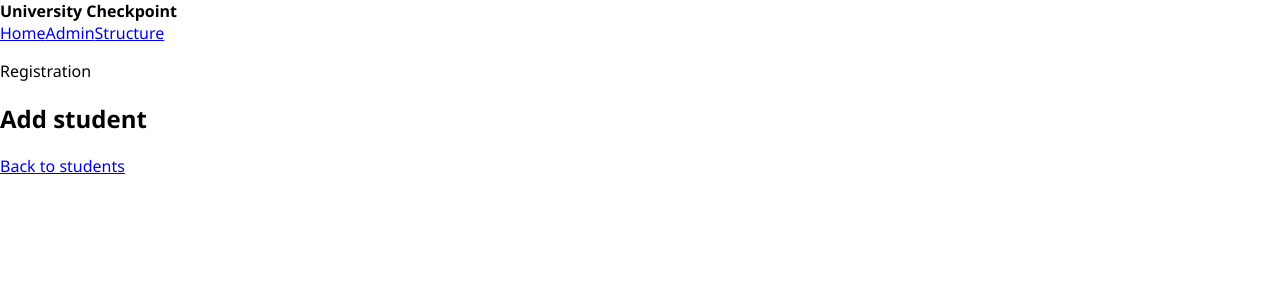
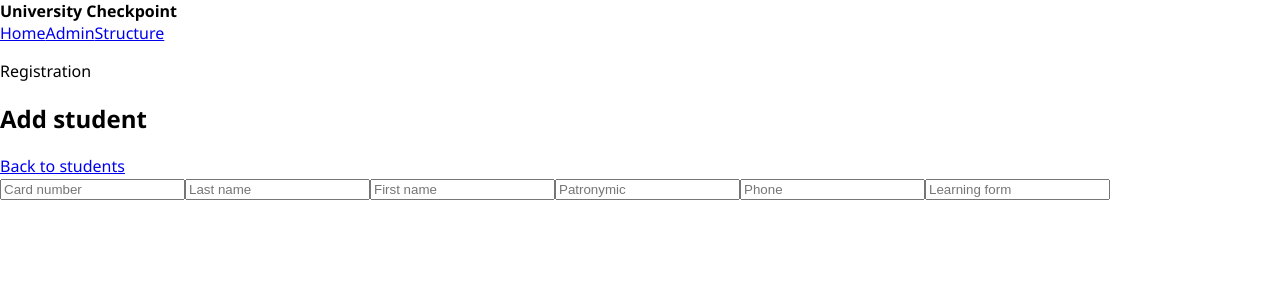
Before and after one commit to AndrUsHka64/university-checkpoint, a React (Vite) app in the folder reactFronted/: page /admin/institutes/1/groups/1/students/new in a window 1280 px wide. Shown: the top 300 px of the page. Built offline with nearby package versions, Linux system fonts and the light colour scheme; no server answers.

Commit message:
feat(s3-02): Implement student data form

```diff
--- a/reactFronted/src/pages/AddStudent.jsx
+++ b/reactFronted/src/pages/AddStudent.jsx
@@ -1,7 +1,23 @@
+import { useState } from "react";
 import { Link, useParams } from "react-router-dom";
+
+const initialForm = {
+    card_id: "",
+    last_name: "",
+    first_name: "",
+    patronymic: "",
+    phone: "",
+    learning_form: "",
+};
 
 function AddStudent() {
     const { instituteId, groupId } = useParams();
+    const [form, setForm] = useState(initialForm);
+
+    const handleChange = (event) => {
+        const { name, value } = event.target;
+        setForm((prev) => ({ ...prev, [name]: value }));
+    };
 
     return (
         <section className="panel">
@@ -10,6 +26,7 @@ function AddStudent() {
                 <h1>Add student</h1>
             </div>
 
+            <form className="stack-form">
                 <div className="toolbar">
                     <Link
                         className="button ghost"
@@ -18,6 +35,49 @@ function AddStudent() {
                         Back to students
                     </Link>
                 </div>
+
+                <div className="form-grid">
+                    <input
+                        name="card_id"
+                        placeholder="Card number"
+                        value={form.card_id}
+                        onChange={handleChange}
+                        required
+                    />
+                    <input
+                        name="last_name"
+                        placeholder="Last name"
+                        value={form.last_name}
+                        onChange={handleChange}
+                        required
+                    />
+                    <input
+                        name="first_name"
+                        placeholder="First name"
+                        value={form.first_name}
+                        onChange={handleChange}
+                        required
+                    />
+                    <input
+                        name="patronymic"
+                        placeholder="Patronymic"
+                        value={form.patronymic}
+                        onChange={handleChange}
+                    />
+                    <input
+                        name="phone"
+                        placeholder="Phone"
+                        value={form.phone}
+                        onChange={handleChange}
+                    />
+                    <input
+                        name="learning_form"
+                        placeholder="Learning form"
+                        value={form.learning_form}
+                        onChange={handleChange}
+                    />
+                </div>
+            </form>
         </section>
     );
 }
```
Lines whose indentation alone changed are shown as unchanged.
